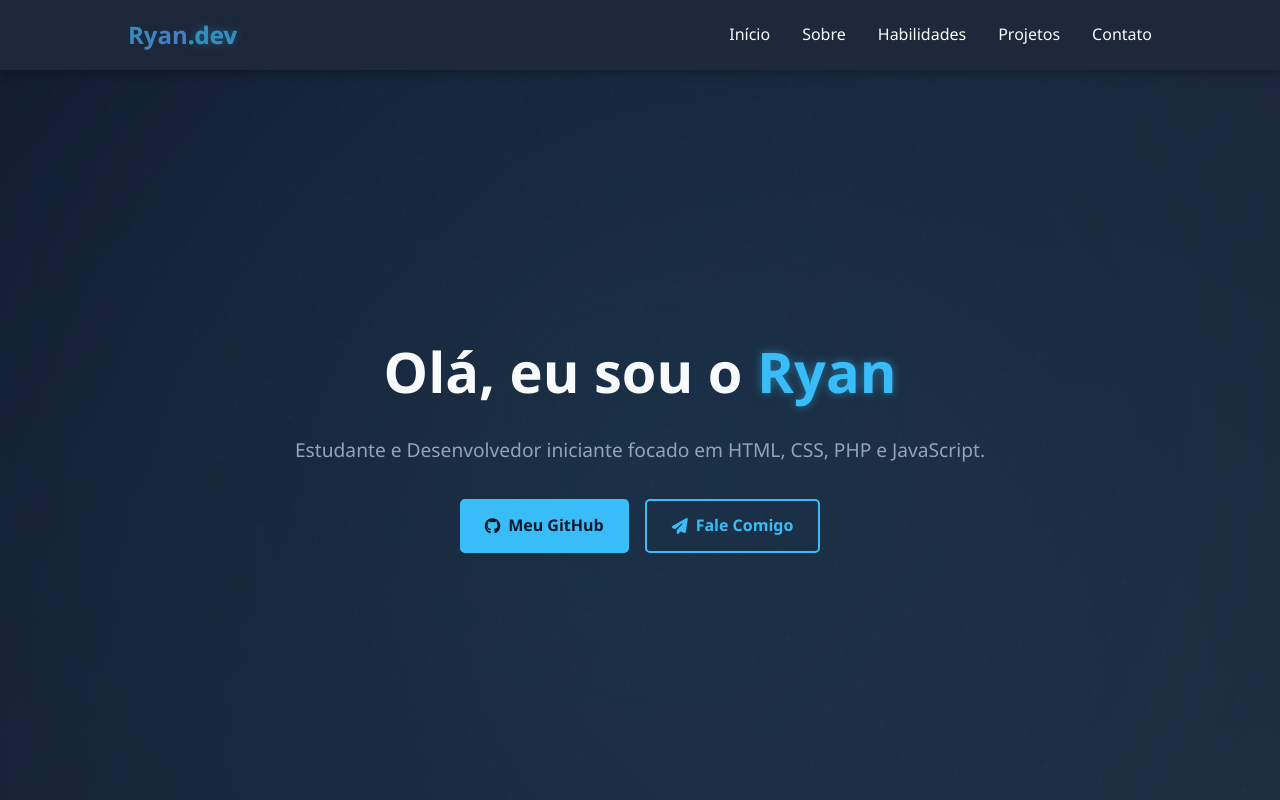
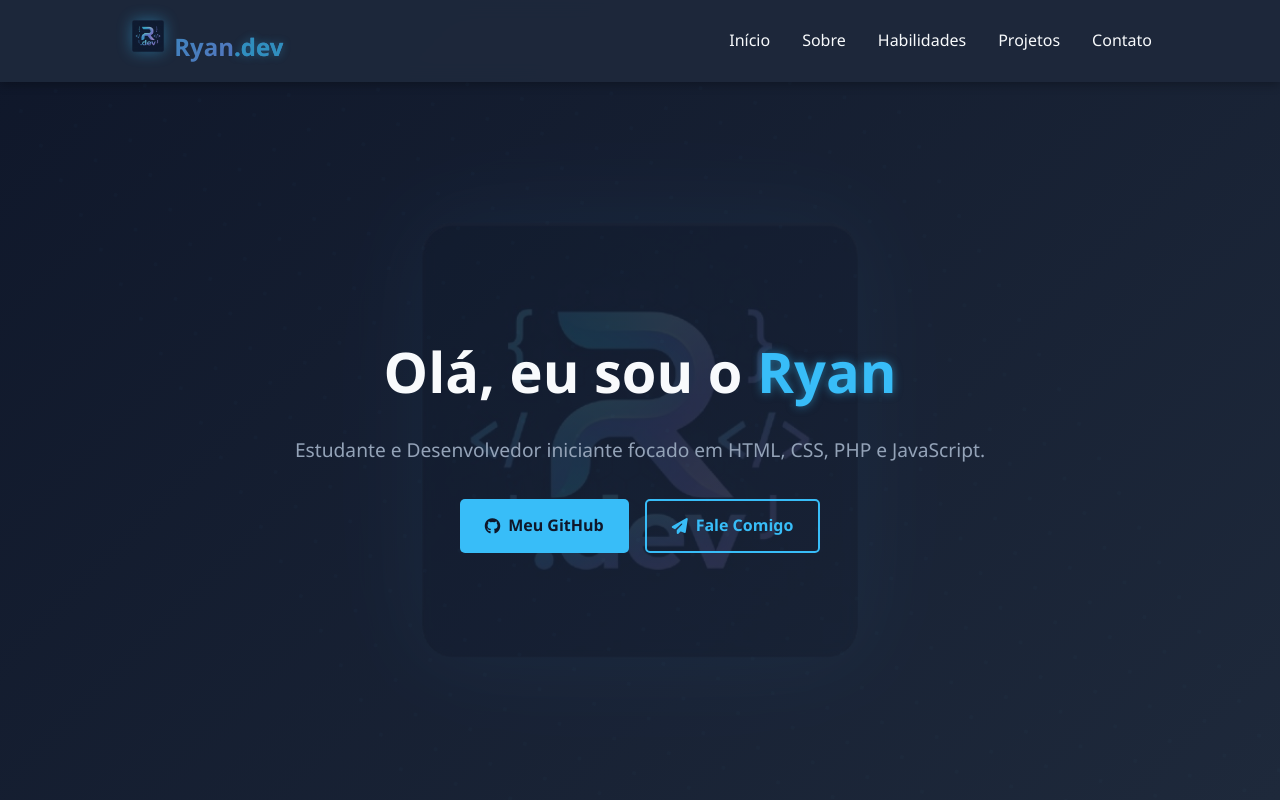
Before and after one commit to rkryanx7209/meu-portfolio, a plain HTML site: page index.html in a window 1280 px wide. Shown: the top 800 px of the page. Drawn offline with Linux system fonts and the light colour scheme.

Commit message:
feat: adiciona ícone como marca d'água na seção hero

```diff
--- a/index.html
+++ b/index.html
@@ -7,13 +7,17 @@
     <title>Ryan | Desenvolvedor</title>
     <link rel="stylesheet" href="src/index.css">
     <link rel="stylesheet" href="https://cdnjs.cloudflare.com/ajax/libs/font-awesome/6.5.1/css/all.min.css">
+    <link rel="icon" href="img/icon.png">
 </head>
 
 <body>
 
     <header>
         <nav>
-            <div class="logo">Ryan<span>.dev</span></div>
+           <div class="logo">
+                <img src="img/icon.png" alt="Ryan.dev">
+                Ryan<span>.dev</span>
+           </div>
             <div class="menu-toggle" id="menu-toggle">
                 <i class="fas fa-bars"></i>
             </div>
--- a/src/index.css
+++ b/src/index.css
@@ -12,6 +12,19 @@ body {
     color: #f8fafc;
     line-height: 1.6;
     overflow-x: hidden;
+}
+
+.logo img {
+    height: 40px;
+    width: 40px;
+    object-fit: contain;
+    filter: drop-shadow(0 0 8px rgba(56, 189, 248, 0.6));
+    transition: all 0.3s ease;
+}
+
+.logo:hover img {
+    transform: rotate(10deg) scale(1.1);
+    filter: drop-shadow(0 0 12px rgba(129, 140, 248, 0.8));
 }
 
 span {
@@ -164,10 +177,16 @@ nav ul li a:hover {
 .hero::before {
     content: '';
     position: absolute;
-    width: 200%;
-    height: 200%;
-    background: radial-gradient(circle, rgba(56, 189, 248, 0.1) 0%, transparent 70%);
-    animation: rotate 20s linear infinite;
+    width: 550px;
+    height: 550px;
+    background-image: url('../img/icon.png');
+    background-size: contain;
+    background-repeat: no-repeat;
+    background-position: center;
+    opacity: 0.12;
+    z-index: 0;
+    filter: drop-shadow(0 0 40px rgba(56, 189, 248, 0.4))
+            drop-shadow(0 0 80px rgba(129, 140, 248, 0.2));
 }
 
 .hero::after {
@@ -181,6 +200,10 @@ nav ul li a:hover {
     opacity: 0.3;
     pointer-events: none;
 }
+
+
+
+
 
 @keyframes float {
     from {
```
Also changed, not shown: img/icon.png (added).
